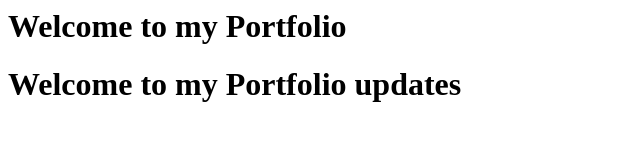
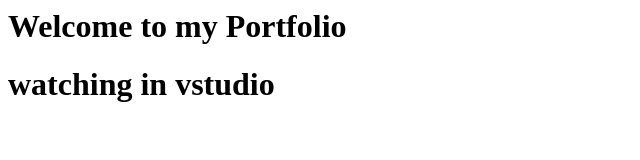
Before and after one commit to dan10gun/multimedia, a plain HTML site: page index.html in a window 1280 px wide. Shown: the whole page, without its empty margins (0-640 px from the left). Drawn offline with Linux system fonts and the light colour scheme.

Commit message:
Update index.html
update text

```diff
--- a/index.html
+++ b/index.html
@@ -4,6 +4,6 @@
 </head>
 <body>
   <h1>Welcome to my Portfolio</h1>
-  <h1>Welcome to my Portfolio updates</h1>
+  <h1>watching in vstudio</h1>
 </body>
 </html>
```
